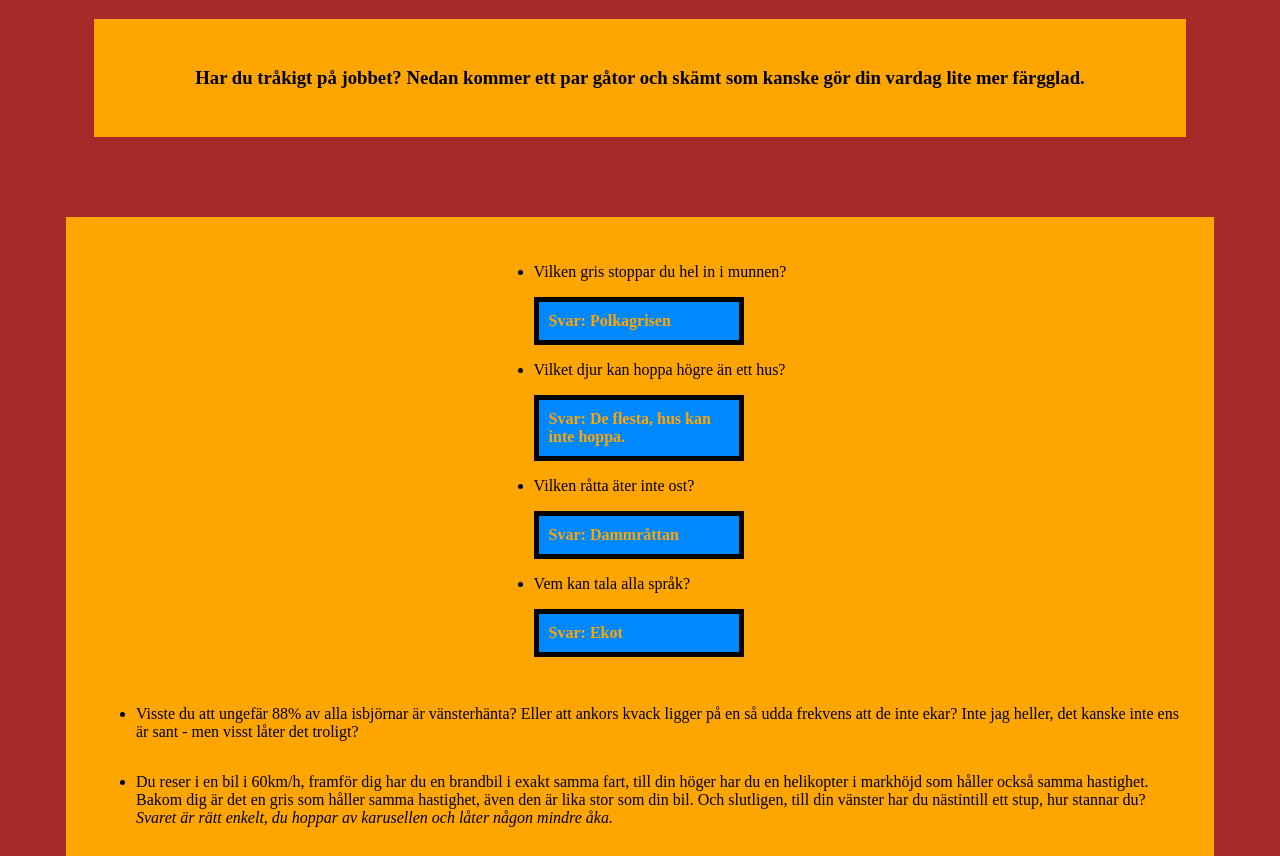
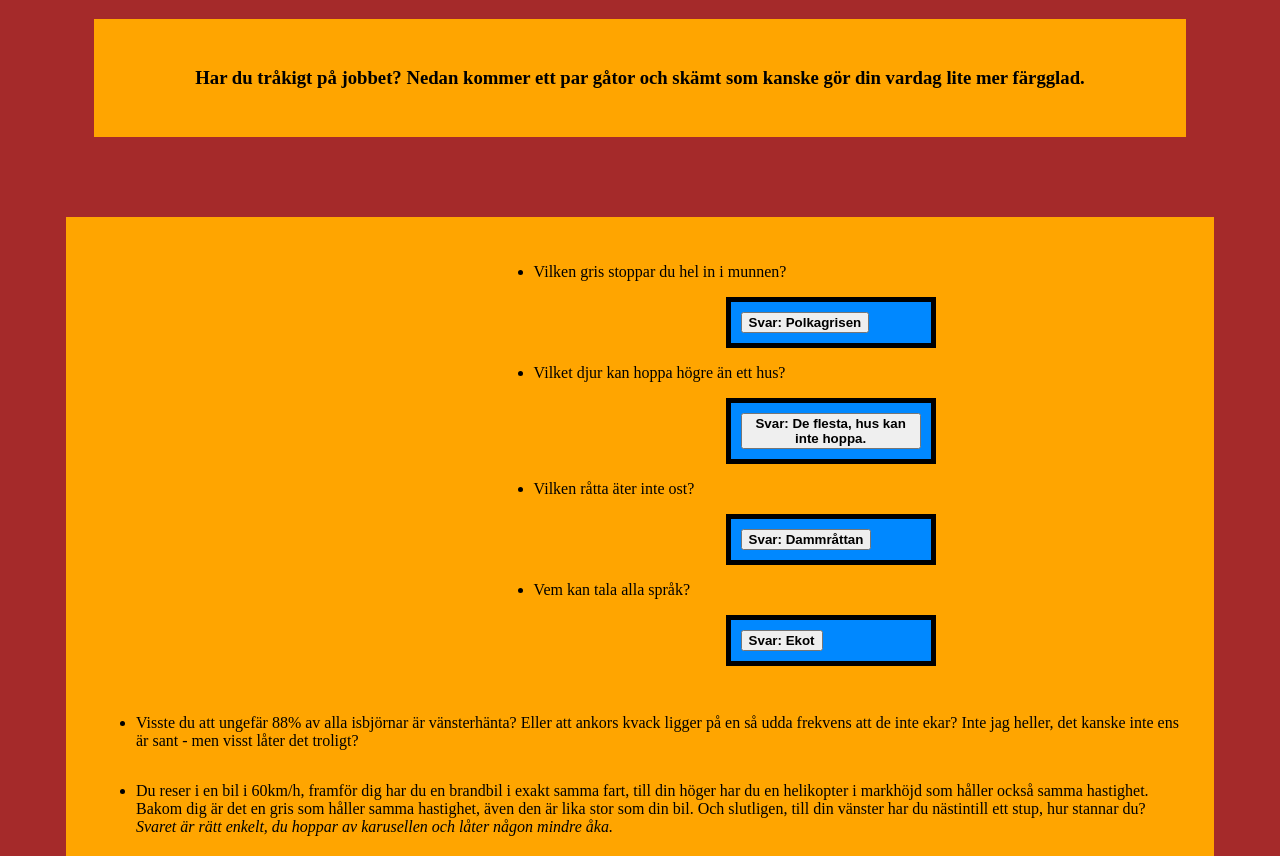
Before and after one commit to TimmyBartelius/Online-CV, a plain HTML site: page index.html in a window 1280 px wide. Shown: the part 502-1358 px from the top of the page. Drawn offline with Linux system fonts and the light colour scheme.

Commit message:
Gjorde Svaren till knappar för framtida bruk

```diff
--- a/index.html
+++ b/index.html
@@ -24,22 +24,22 @@
 		<ul>
 			<li>Vilken gris stoppar du hel in i munnen?</li>
 			<p class="answers">
-				<b>Svar: Polkagrisen</b>
+				<button><b>Svar: Polkagrisen</b></button>
 				</p>
 
 			<li>Vilket djur kan hoppa högre än ett hus?</li>
 			<p class="answers">
-				<b>Svar: De flesta, hus kan inte hoppa.</b>
+				<button><b>Svar: De flesta, hus kan inte hoppa.</b></button>
 			</p>
 
 			<li>Vilken råtta äter inte ost?</li>
 			<p class="answers">
-				<b>Svar: Dammråttan</b>
+				<button><b>Svar: Dammråttan</b></button>
 			</p>
 
 			<li>Vem kan tala alla språk?</li>
 			<p class="answers">
-				<b>Svar: Ekot</b>
+				<button><b>Svar: Ekot</b></button>
 			</p>
 		</ul>
 		<ul>
--- a/stylesheet.css
+++ b/stylesheet.css
@@ -39,6 +39,8 @@ body{
 	padding: 10px;
 	background-color: rgb(0, 136, 255);
 	color: orange;
+	position: relative;
+	left: 12rem;
 }
 .lists{
 	display: flex;
```
